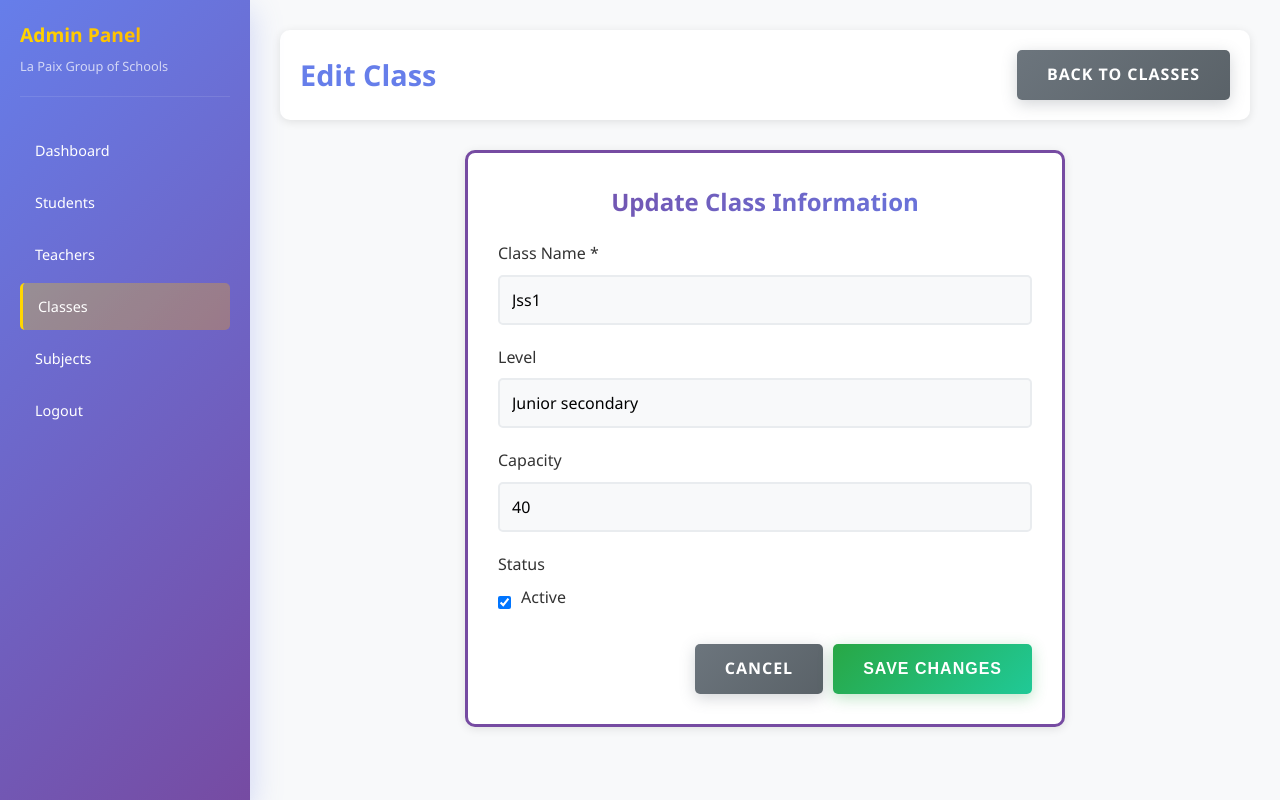
After one commit to adearch374/isaac, a Flask app: page /admin/classes/1/edit in a window 1280 px wide. The commit adds this page. Run offline with Flask 3, Linux system fonts and the light colour scheme; a user stored in the database is signed in.

Commit message:
Fix admin class edit flow

```diff
--- a/app.py
+++ b/app.py
@@ -122,11 +122,19 @@ class Class(db.Model):
 
 class Subject(db.Model):
     id = db.Column(db.Integer, primary_key=True)
-    name = db.Column(db.String(100), unique=True, nullable=False)
-    code = db.Column(db.String(20), unique=True, nullable=False)
+    class_id = db.Column(db.Integer, db.ForeignKey('class.id'), nullable=False)
+    name = db.Column(db.String(100), nullable=False)
+    code = db.Column(db.String(20), nullable=False)
     description = db.Column(db.Text)
     is_active = db.Column(db.Boolean, default=True)
     created_at = db.Column(db.DateTime, default=datetime.utcnow)
+
+    class_assigned = db.relationship('Class', backref='subjects')
+
+    __table_args__ = (
+        db.UniqueConstraint('class_id', 'name', name='uq_subject_name_per_class'),
+        db.UniqueConstraint('class_id', 'code', name='uq_subject_code_per_class'),
+    )
 
 class TeacherSubjectRequest(db.Model):
     id = db.Column(db.Integer, primary_key=True)
@@ -795,6 +803,56 @@ def add_class():
 
     return render_template('admin/add_class.html')
 
+@app.route('/admin/classes/<int:class_id>/edit', methods=['GET', 'POST'])
+@login_required
+def edit_class(class_id):
+    if current_user.role != 'admin':
+        flash('Access denied', 'error')
+        return redirect(url_for('index'))
+
+    school_class = Class.query.get_or_404(class_id)
+
+    if request.method == 'POST':
+        name = request.form.get('name', '').strip()
+        if not name:
+            flash('Class name is required', 'error')
+            return redirect(url_for('edit_class', class_id=class_id))
+
+        existing_class = Class.query.filter(Class.id != class_id, Class.name == name).first()
+        if existing_class:
+            flash('Class name already exists', 'error')
+            return redirect(url_for('edit_class', class_id=class_id))
+
+        school_class.name = name
+        school_class.level = request.form.get('level')
+        school_class.capacity = request.form.get('capacity', school_class.capacity)
+        school_class.is_active = 'is_active' in request.form
+
+        log_activity(current_user.id, 'class_update', 'Class', class_id,
+                     f'Admin updated class {school_class.name}')
+        db.session.commit()
+
+        flash('Class updated successfully', 'success')
+        return redirect(url_for('admin_classes'))
+
+    return render_template('admin/edit_class.html', school_class=school_class)
+
+@app.route('/admin/classes/<int:class_id>/delete', methods=['POST'])
+@login_required
+def delete_class(class_id):
+    if current_user.role != 'admin':
+        flash('Access denied', 'error')
+        return redirect(url_for('index'))
+
+    school_class = Class.query.get_or_404(class_id)
+    log_activity(current_user.id, 'class_delete', 'Class', class_id,
+                 f'Admin deleted class {school_class.name}')
+    db.session.delete(school_class)
+    db.session.commit()
+
+    flash('Class deleted successfully', 'success')
+    return redirect(url_for('admin_classes'))
+
 # Subject Management
 @app.route('/admin/subjects')
 @login_required
@@ -812,33 +870,41 @@ def add_subject():
     if current_user.role != 'admin':
         flash('Access denied', 'error')
         return redirect(url_for('index'))
+
+    classes = Class.query.filter_by(is_active=True).all()
 
     if request.method == 'POST':
         name = request.form.get('name')
         code = request.form.get('code')
-
-        if Subject.query.filter_by(name=name).first():
-            flash('Subject name already exists', 'error')
+        class_id = request.form.get('class_id')
+
+        if not class_id:
+            flash('Please select a class for this subject.', 'error')
             return redirect(url_for('add_subject'))
 
-        if Subject.query.filter_by(code=code).first():
-            flash('Subject code already exists', 'error')
+        if Subject.query.filter_by(class_id=class_id, name=name).first():
+            flash('This subject name already exists for the selected class.', 'error')
             return redirect(url_for('add_subject'))
 
+        if Subject.query.filter_by(class_id=class_id, code=code).first():
+            flash('This subject code already exists for the selected class.', 'error')
+            return redirect(url_for('add_subject'))
+
         new_subject = Subject(
+            class_id=class_id,
             name=name,
             code=code,
             description=request.form.get('description')
         )
 
         db.session.add(new_subject)
-        log_activity(current_user.id, 'subject_create', 'Subject', new_subject.id, f'Admin created subject {new_subject.name}')
+        log_activity(current_user.id, 'subject_create', 'Subject', new_subject.id, f'Admin created subject {new_subject.name} for class {new_subject.class_assigned.name}')
         db.session.commit()
 
         flash('Subject created successfully', 'success')
         return redirect(url_for('admin_subjects'))
 
-    return render_template('admin/add_subject.html')
+    return render_template('admin/add_subject.html', classes=classes)
 
 # Student Routes
 @app.route('/student/dashboard')
@@ -2218,6 +2284,24 @@ def calculate_remark(grade):
 def init_db():
     with app.app_context():
         db.create_all()
+
+        subject_columns = {column['name'] for column in inspect(db.engine).get_columns('subject')}
+        if 'class_id' not in subject_columns:
+            db.session.execute(text('ALTER TABLE subject ADD COLUMN class_id INTEGER'))
+            db.session.commit()
+
+            first_class = Class.query.order_by(Class.id.asc()).first()
+            if first_class:
+                db.session.execute(
+                    text('UPDATE subject SET class_id = :class_id WHERE class_id IS NULL'),
+                    {'class_id': first_class.id}
+                )
+
+        try:
+            db.session.execute(text('ALTER TABLE subject ALTER COLUMN class_id SET NOT NULL'))
+        except Exception:
+            pass
+
         assignment_columns = {column['name'] for column in inspect(db.engine).get_columns('assignment')}
         submission_columns = {column['name'] for column in inspect(db.engine).get_columns('submission')}
         upgrades = {
--- a/templates/admin/classes.html
+++ b/templates/admin/classes.html
@@ -331,8 +331,8 @@
                                 </td>
                                 <td>
                                     <div class="action-buttons">
-                                        <a href="#" class="btn btn-primary" style="padding: 5px 10px; font-size: 0.85rem;">Edit</a>
-                                        <form method="POST" action="#" style="display: inline;">
+                                        <a href="{{ url_for('edit_class', class_id=class.id) }}" class="btn btn-primary" style="padding: 5px 10px; font-size: 0.85rem;">Edit</a>
+                                        <form method="POST" action="{{ url_for('delete_class', class_id=class.id) }}" style="display: inline;">
                                             <button type="submit" class="btn btn-danger" style="padding: 5px 10px; font-size: 0.85rem;" onclick="return confirm('Are you sure you want to delete this class?')">Delete</button>
                                         </form>
                                     </div>
--- /dev/null
+++ b/templates/admin/edit_class.html
@@ -0,0 +1,109 @@
+<!DOCTYPE html>
+<html lang="en">
+<head>
+    <meta charset="UTF-8">
+    <meta name="viewport" content="width=device-width, initial-scale=1.0">
+    <title>Edit Class - La Paix Group of Schools</title>
+    <link rel="stylesheet" href="{{ url_for('static', filename='styles.css') }}">
+    <style>
+        .dashboard-container { display: flex; min-height: 100vh; }
+        .sidebar { width: 250px; background: linear-gradient(135deg, #667eea 0%, #764ba2 100%); color: white; padding: 20px; position: fixed; height: 100vh; overflow-y: auto; }
+        .sidebar-header { margin-bottom: 30px; padding-bottom: 20px; border-bottom: 1px solid rgba(255,255,255,0.1); }
+        .sidebar-header h2 { font-size: 1.2rem; margin-bottom: 5px; }
+        .sidebar-header p { font-size: 0.8rem; opacity: 0.7; }
+        .sidebar-nav ul { list-style: none; }
+        .sidebar-nav li { margin-bottom: 5px; }
+        .sidebar-nav a { display: block; padding: 12px 15px; color: white; text-decoration: none; border-radius: 5px; transition: background 0.3s; font-size: 0.9rem; }
+        .sidebar-nav a:hover, .sidebar-nav a.active { background: rgba(255,255,255,0.1); }
+        .sidebar-nav a.active { background: rgba(255,215,0,0.2); border-left: 3px solid #ffd700; }
+        .main-content { flex: 1; margin-left: 250px; padding: 30px; background: #f8f9fa; }
+        .top-bar { display: flex; justify-content: space-between; align-items: center; margin-bottom: 30px; background: white; padding: 20px; border-radius: 10px; box-shadow: 0 2px 10px rgba(0,0,0,0.1); }
+        .top-bar h1 { color: #667eea; font-size: 1.8rem; }
+        .form-card { background: white; padding: 30px; border-radius: 10px; box-shadow: 0 2px 10px rgba(0,0,0,0.1); max-width: 600px; margin: 0 auto; }
+        .form-card h2 { color: #667eea; margin-bottom: 20px; text-align: center; }
+        .form-group { margin-bottom: 20px; }
+        .form-group label { display: block; margin-bottom: 8px; color: #333; font-weight: 500; }
+        .form-group input, .form-group select { width: 100%; padding: 12px; border: 2px solid #e9ecef; border-radius: 5px; font-size: 1rem; font-family: inherit; box-sizing: border-box; }
+        .form-group input:focus, .form-group select:focus { outline: none; border-color: #667eea; }
+        .checkbox-group { display: flex; align-items: center; gap: 10px; }
+        .checkbox-group input { width: auto; }
+        .form-actions { display: flex; gap: 10px; justify-content: flex-end; margin-top: 25px; }
+        .btn { padding: 12px 30px; border-radius: 5px; text-decoration: none; font-weight: 600; transition: all 0.3s; display: inline-block; border: none; cursor: pointer; font-size: 1rem; }
+        .btn-success { background: linear-gradient(135deg, #28a745 0%, #20c997 100%); color: white; }
+        .btn-secondary { background: linear-gradient(135deg, #6c757d 0%, #5a6268 100%); color: white; }
+        .alert { padding: 15px; border-radius: 5px; margin-bottom: 20px; }
+        .alert.success { background: #d4edda; color: #155724; border: 1px solid #c3e6cb; }
+        .alert.error { background: #f8d7da; color: #721c24; border: 1px solid #f5c6cb; }
+        @media (max-width: 768px) { .sidebar { width: 200px; } .main-content { margin-left: 200px; } }
+        @media (max-width: 480px) { .sidebar { width: 100%; position: relative; height: auto; } .main-content { margin-left: 0; } .form-actions { flex-direction: column; } .btn { width: 100%; } }
+    </style>
+</head>
+<body>
+    <div class="dashboard-container">
+        <div class="sidebar">
+            <div class="sidebar-header">
+                <h2>Admin Panel</h2>
+                <p>La Paix Group of Schools</p>
+            </div>
+            <nav class="sidebar-nav">
+                <ul>
+                    <li><a href="{{ url_for('admin_dashboard') }}">Dashboard</a></li>
+                    <li><a href="{{ url_for('admin_students') }}">Students</a></li>
+                    <li><a href="{{ url_for('admin_teachers') }}">Teachers</a></li>
+                    <li><a href="{{ url_for('admin_classes') }}" class="active">Classes</a></li>
+                    <li><a href="{{ url_for('admin_subjects') }}">Subjects</a></li>
+                    <li><a href="{{ url_for('logout') }}">Logout</a></li>
+                </ul>
+            </nav>
+        </div>
+
+        <div class="main-content">
+            <div class="top-bar">
+                <h1>Edit Class</h1>
+                <a href="{{ url_for('admin_classes') }}" class="btn btn-secondary">Back to Classes</a>
+            </div>
+
+            {% with messages = get_flashed_messages(with_categories=true) %}
+                {% if messages %}
+                    {% for category, message in messages %}
+                        <div class="alert {{ category }}">{{ message }}</div>
+                    {% endfor %}
+                {% endif %}
+            {% endwith %}
+
+            <div class="form-card">
+                <h2>Update Class Information</h2>
+                <form method="POST" action="{{ url_for('edit_class', class_id=school_class.id) }}">
+                    <div class="form-group">
+                        <label for="name">Class Name *</label>
+                        <input type="text" id="name" name="name" value="{{ school_class.name }}" required>
+                    </div>
+
+                    <div class="form-group">
+                        <label for="level">Level</label>
+                        <input type="text" id="level" name="level" value="{{ school_class.level or '' }}" placeholder="e.g., Junior Secondary, Senior Secondary">
+                    </div>
+
+                    <div class="form-group">
+                        <label for="capacity">Capacity</label>
+                        <input type="number" id="capacity" name="capacity" value="{{ school_class.capacity }}" min="1">
+                    </div>
+
+                    <div class="form-group">
+                        <label>Status</label>
+                        <div class="checkbox-group">
+                            <input type="checkbox" id="is_active" name="is_active" {% if school_class.is_active %}checked{% endif %}>
+                            <label for="is_active">Active</label>
+                        </div>
+                    </div>
+
+                    <div class="form-actions">
+                        <a href="{{ url_for('admin_classes') }}" class="btn btn-secondary">Cancel</a>
+                        <button type="submit" class="btn btn-success">Save Changes</button>
+                    </div>
+                </form>
+            </div>
+        </div>
+    </div>
+</body>
+</html>
```
Also changed, not shown: tests/test_class_edit.py (added, +65 -0 lines).
